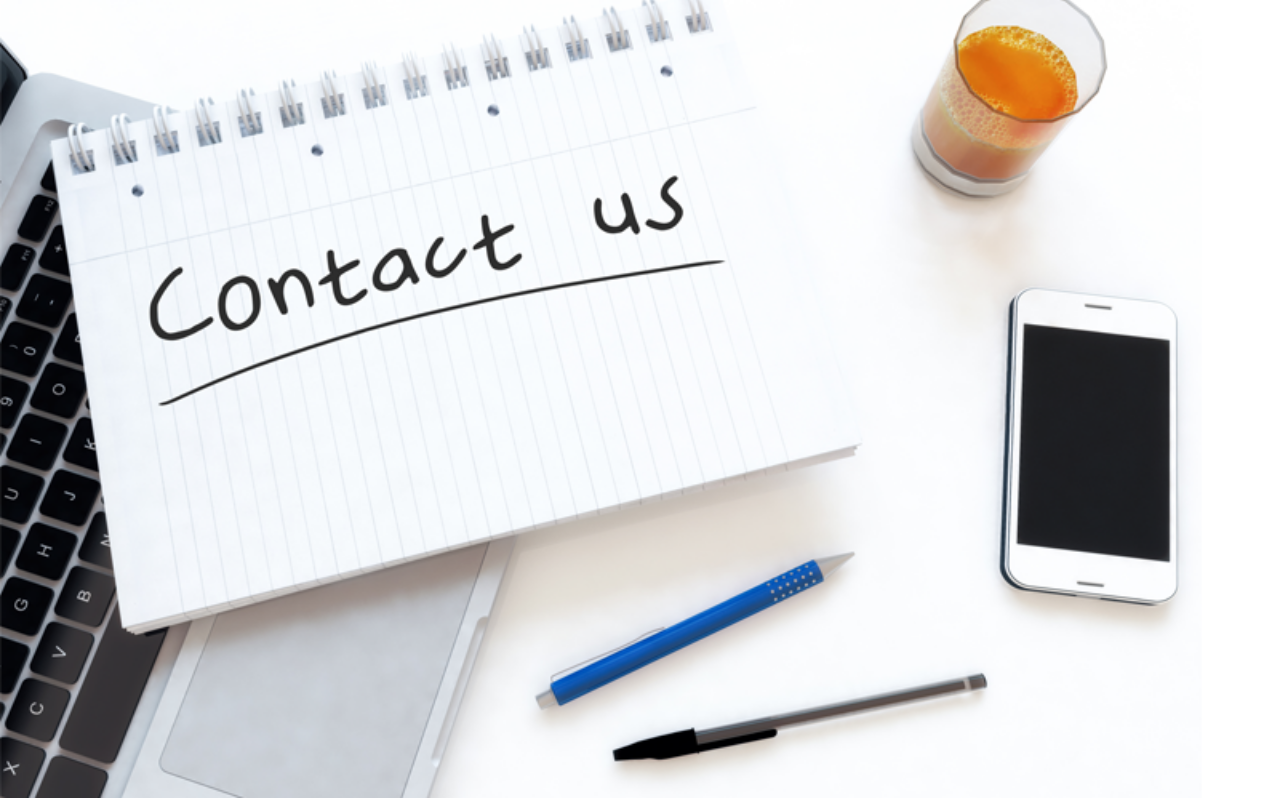
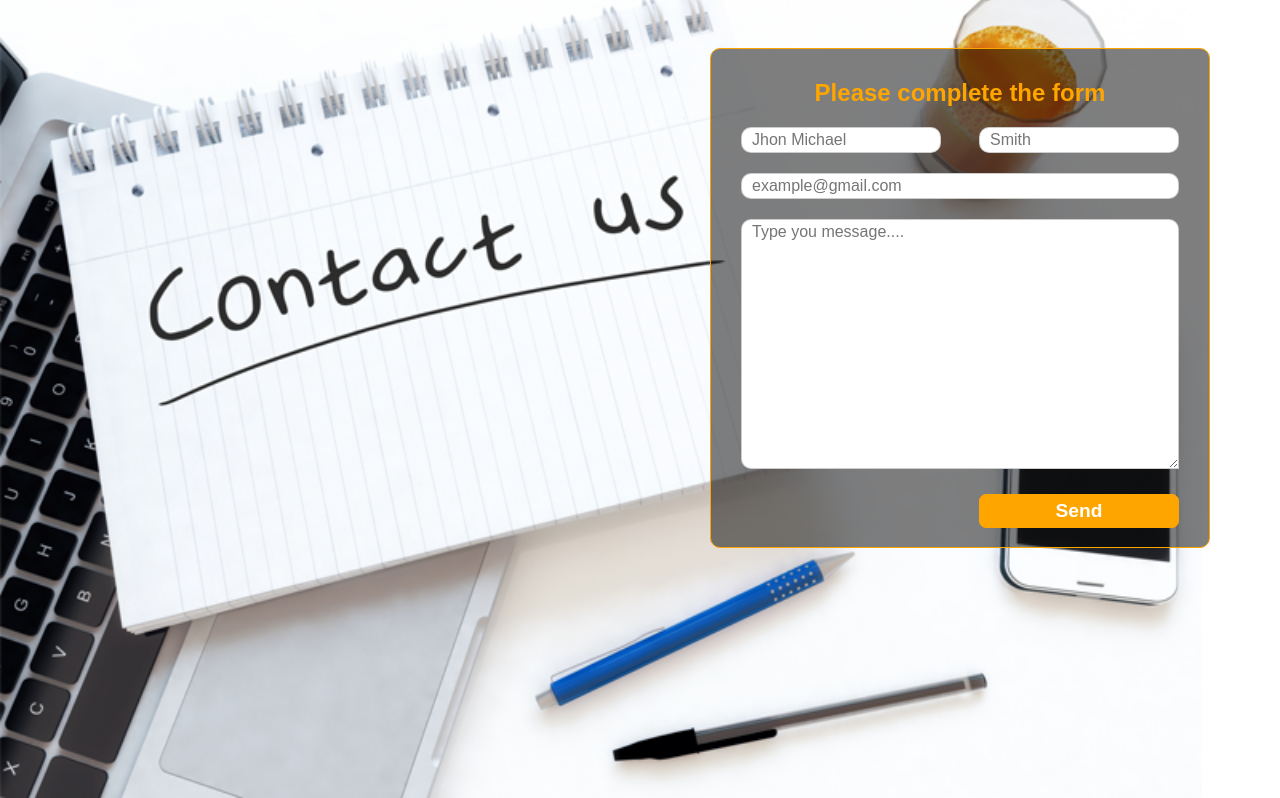
Before and after one commit to ocb-dev-04/business.example.pages, a plain HTML site: page contact.html in a window 1280 px wide. Shown: the part 52-850 px from the top of the page. Drawn offline with Linux system fonts and the light colour scheme.

Commit message:
*Complete with contact page

```diff
--- a/contact.html
+++ b/contact.html
@@ -32,7 +32,16 @@
 </header>
 
 <section class="bgi">
-
+    <div>
+        <h1>Please complete the form</h1>
+        <form action="" method="post">
+            <input type="text" id="name_txt" class="text_short" placeholder="Jhon Michael">
+            <input type="text" id="last_txt" class="text_short" placeholder="Smith">
+            <input type="email" id="email_text" class="text_big" placeholder="example@gmail.com">
+            <textarea id="text_area" placeholder="Type you message...."></textarea>
+        </form>
+        <input type="button" value="Send" class="send_btn" onclick="sendInfoContact()">
+    </div>
 </section>
 
     <script src="./js/main.js"></script>
--- a/css/contact.css
+++ b/css/contact.css
@@ -2,4 +2,80 @@ section{
     width: 100%;
     height: 100vh;
     background-image: url(../src/img/contact_us.png);
+
+    display: flex;
+    justify-content: flex-end;
 }
+
+section div{
+    width: 500px;
+    height: 500px;
+    margin-top: 50px;
+    margin-right: 70px;
+
+    background-color: rgba(0,0,0,.5);
+    border: 1px solid orange;
+    border-radius: 10px;
+
+    padding: 30px;
+}
+
+section div h1{
+    display: block;
+    text-align: center;
+    color: orange;
+}
+
+form{
+    display: flex;
+    justify-content: space-between;
+    flex-wrap: wrap;
+}
+
+.text_short{
+    width: 200px;
+}
+
+.text_big{
+    width: 100%;
+}
+
+form input{
+    font-size: 1em;
+    border: 1px solid rgba(0,0,0,.2);
+    border-radius: 10px;
+    padding: 3px 10px;
+    margin-top: 20px;
+}
+
+textarea{
+    font-size: 1em;
+    border: 1px solid rgba(0,0,0,.2);
+    border-radius: 10px 10px 0px 10px;
+    padding: 3px 10px;
+    margin-top: 20px;
+
+    min-width: 100%;
+    min-height: 250px;
+    max-height: 250px;
+}
+
+.send_btn{
+    display: block;
+    padding: 5px 15px;
+    width: 200px;
+    float: right;
+
+    color: #fff;
+    font-weight: bold;
+    font-size: 1.2em;
+    border: 1px solid orange;
+    border-radius: 7px;
+    background-color: orange;
+
+    margin-top: 25px;
+}
+
+.send_btn:hover{
+    cursor: pointer;
+}
--- a/css/global.css
+++ b/css/global.css
@@ -80,31 +80,6 @@ header, footer{
 
 /* ---------------------------- input's and bottom's styles ---------------------------- */
 
-.i_on_orange{
-    background-color: orange;
-    color: #fff;
-    transition: .5s;
-}
-
-.i_on_orange:hover{
-    background-color: #fff;
-    color: orange;
-    border: 1px solid orange;
-}
-
-.i_off_orange{
-    background-color: #fff;
-    border: 1px solid orange;
-    color:orange;
-    transition: .5s;
-}
-
-.i_off_orange:hover{
-    background-color: orange;
-    color: #fff;
-    border: 1px solid orange;
-}
-
 .link_on{
     background-color: orange;
     border-radius: 7px;
```
